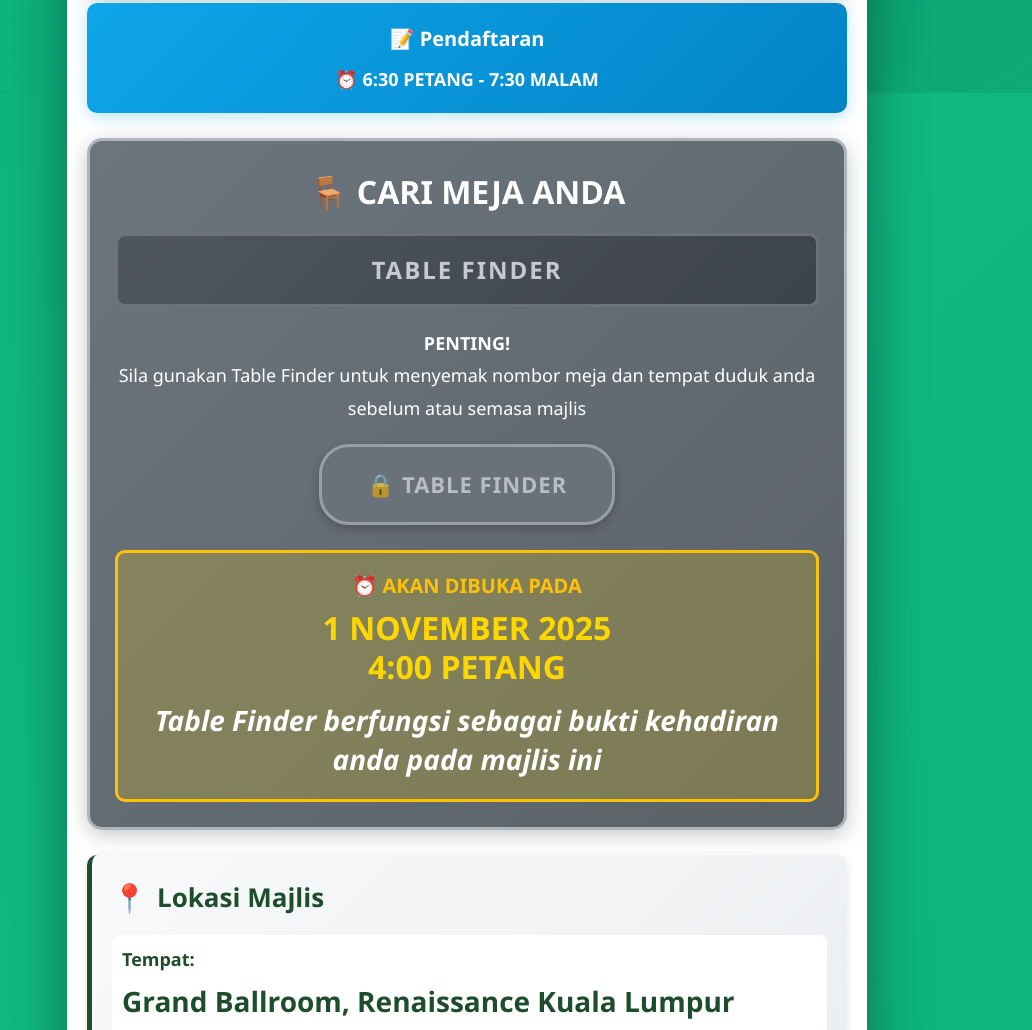
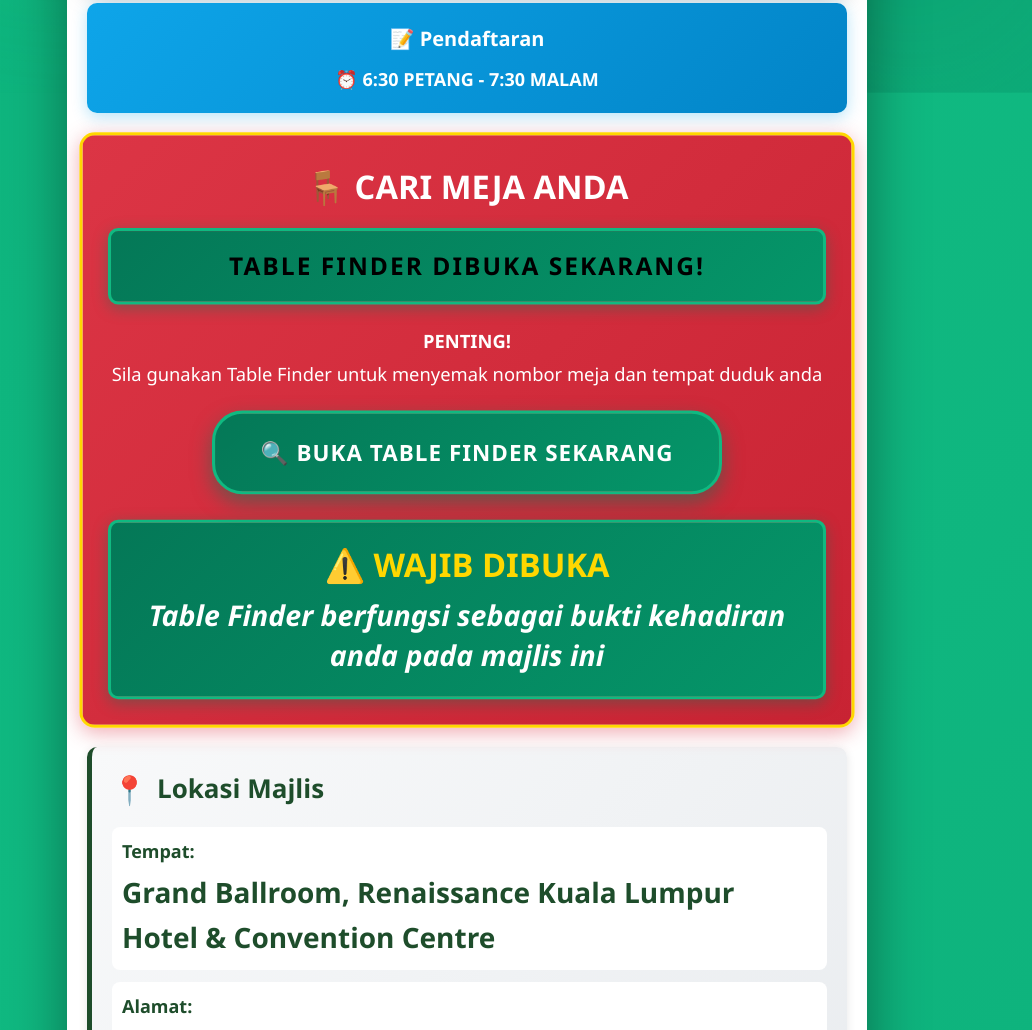
Before and after one commit to presint11/majlis-ukm-2025, a plain HTML site: page index.html in a window 1280 px wide. Shown: the part 716-1746 px from the top of the page, without its empty margins (173-1205 px from the left). Drawn offline with Linux system fonts and the light colour scheme.

Commit message:
Activate Table Finder section in index.html

```diff
--- a/index.html
+++ b/index.html
@@ -401,45 +401,7 @@
                 </p>
             </div>
 
-            <!-- TABLE FINDER - DISABLED VERSION (Will activate on 1 Nov 4pm) -->
-            <div style="background: linear-gradient(135deg, #6c757d 0%, #5a6268 100%); color: white; padding: 25px; border-radius: 15px; margin: 25px 0; box-shadow: 0 5px 20px rgba(108,117,125,0.4); border: 3px solid #adb5bd;">
-                <h2 style="color: white; font-size: 32px; margin-bottom: 15px; text-align: center; font-weight: bold;">
-                    🪑 CARI MEJA ANDA
-                </h2>
-                <div style="background: linear-gradient(135deg, #495057 0%, #343a40 100%); padding: 15px; border-radius: 10px; margin-bottom: 20px; border: 3px solid #6c757d; opacity: 0.8;">
-                    <p style="font-size: 24px; text-align: center; margin: 0; font-weight: bold; color: #dee2e6; text-transform: uppercase; letter-spacing: 2px;">
-                        TABLE FINDER
-                    </p>
-                </div>
-                <p style="font-size: 18px; text-align: center; margin-bottom: 20px; line-height: 1.8;">
-                    <strong>PENTING!</strong><br>
-                    Sila gunakan Table Finder untuk menyemak nombor meja dan tempat duduk anda sebelum atau semasa majlis
-                </p>
-                <div style="text-align: center;">
-                    <div style="display: inline-block; background: #6c757d; color: #dee2e6; padding: 20px 45px; border-radius: 30px; font-weight: bold; font-size: 22px; box-shadow: 0 4px 10px rgba(0,0,0,0.3); border: 3px solid #adb5bd; text-transform: uppercase; letter-spacing: 1px; cursor: not-allowed; opacity: 0.7;">
-                        🔒 TABLE FINDER
-                    </div>
-                </div>
-                <div style="background: rgba(255,215,0,0.2); padding: 20px; border-radius: 10px; margin-top: 25px; border: 3px solid #ffc107;">
-                    <p style="font-size: 20px; font-weight: bold; margin: 0; text-align: center; color: #ffc107; line-height: 1.3;">
-                        ⏰ AKAN DIBUKA PADA
-                    </p>
-                    <p style="font-size: 32px; font-weight: bold; margin: 10px 0; text-align: center; color: #ffd700; line-height: 1.2;">
-                        1 NOVEMBER 2025<br>
-                        4:00 PETANG
-                    </p>
-                    <p style="font-size: 28px; font-style: italic; margin-top: 15px; color: white; text-align: center; line-height: 1.4; font-weight: bold;">
-                        Table Finder berfungsi sebagai bukti kehadiran anda pada majlis ini
-                    </p>
-                </div>
-            </div>
-
-            <!--
-            =====================================================
-            ACTIVATE TABLE FINDER ON 1 NOV 5PM - USE CODE BELOW
-            =====================================================
-            Replace entire TABLE FINDER section above with this:
-
+            <!-- TABLE FINDER - ACTIVE VERSION -->
             <div style="background: linear-gradient(135deg, #dc3545 0%, #c82333 100%); color: white; padding: 25px; border-radius: 15px; margin: 25px 0; box-shadow: 0 5px 20px rgba(220,53,69,0.4); border: 3px solid #ffd700; animation: pulse 2s infinite;">
                 <h2 style="color: white; font-size: 32px; margin-bottom: 15px; text-align: center; font-weight: bold;">
                     🪑 CARI MEJA ANDA
@@ -478,7 +440,6 @@
                 50% { transform: scale(1.02); }
             }
             </style>
-            -->
 
             <!-- LOKASI MAJLIS -->
             <div class="info-card">
```
